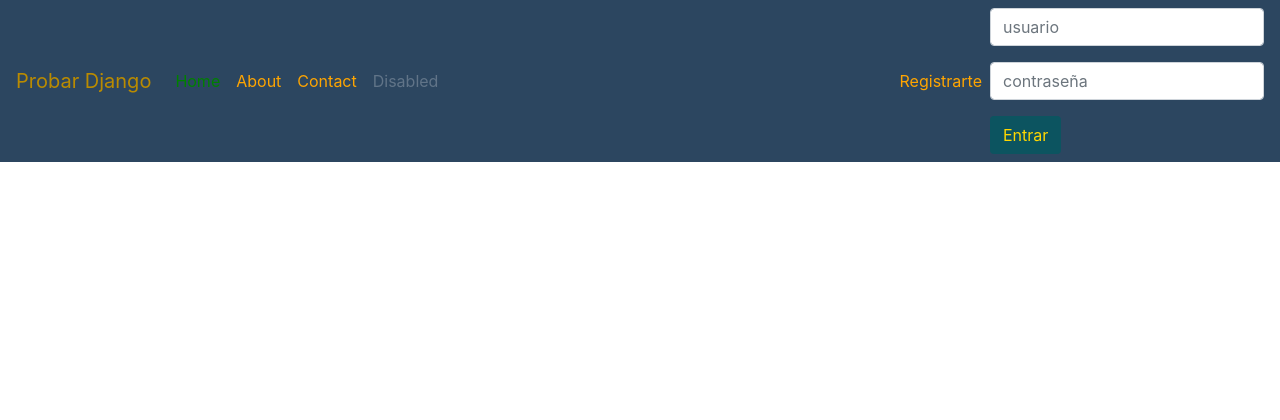
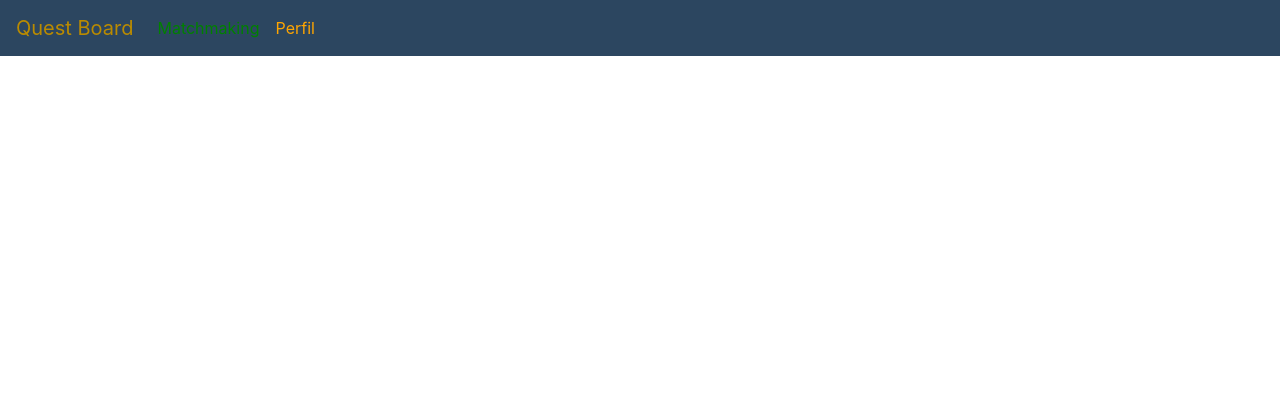
Before and after one commit to JesusCarcamo/QuestBoard, a Django app: template src/app/templates/base.html in a window 1280 px wide. Shown: the top 420 px of the page. Run offline with Django 3.2, Linux system fonts and the light colour scheme; the template is opened without the code that fills it, so the values that code supplies are empty; some libraries are stand-ins or nearby versions.

Commit message:
Cambio a la nav-bar

```diff
--- a/src/app/templates/navbar.html
+++ b/src/app/templates/navbar.html
@@ -1,25 +1,22 @@
 <nav class="navbar navbar-expand-md navbar-dark bg-dark mb-4">
-  <a class="navbar-brand" href="/">Probar Django</a>
+  <a class="navbar-brand" href="/">Quest Board</a>
   <button class="navbar-toggler" type="button" data-toggle="collapse" data-target="#navbarCollapse" aria-controls="navbarCollapse" aria-expanded="false" aria-label="Toggle navigation">
     <span class="navbar-toggler-icon"></span>
   </button>
   <div class="collapse navbar-collapse" id="navbarCollapse">
     <ul class="navbar-nav mr-auto">
       <li class="nav-item active">
-        <a class="nav-link" href="/">Home <span class="sr-only">(current)</span></a>
+        <a class="nav-link" href="/">Matchmaking <span class="sr-only">(current)</span></a>
       </li>
       <li class="nav-item">
-        <a class="nav-link" href="">About</a>
+        <a class="nav-link" href="">Perfil</a>
       </li>
-      <li class="nav-item">
-        <a class="nav-link" href="">Contact</a>
-      </li>
-      <li class="nav-item">
+      <!--<li class="nav-item">
         <a class="nav-link disabled" href="#" tabindex="-1" aria-disabled="true">Disabled</a>
-      </li>
+      </li>-->
     </ul>
 
-    <ul class="nav navbar-nav navbar-right">
+    <!--<ul class="nav navbar-nav navbar-right">
 
       <li class="nav-item">
         <a class="nav-link" href="">Registrarte</a>
@@ -35,7 +32,7 @@
       </div>
       <button type="submit" class="btn btn-default">Entrar</button>
 
-    </form>
+    </form>-->
 
     <!--<form class="form-inline mt-2 mt-md-0">
       <input class="form-control mr-sm-2" type="text" placeholder="Search" aria-label="Search">
```
